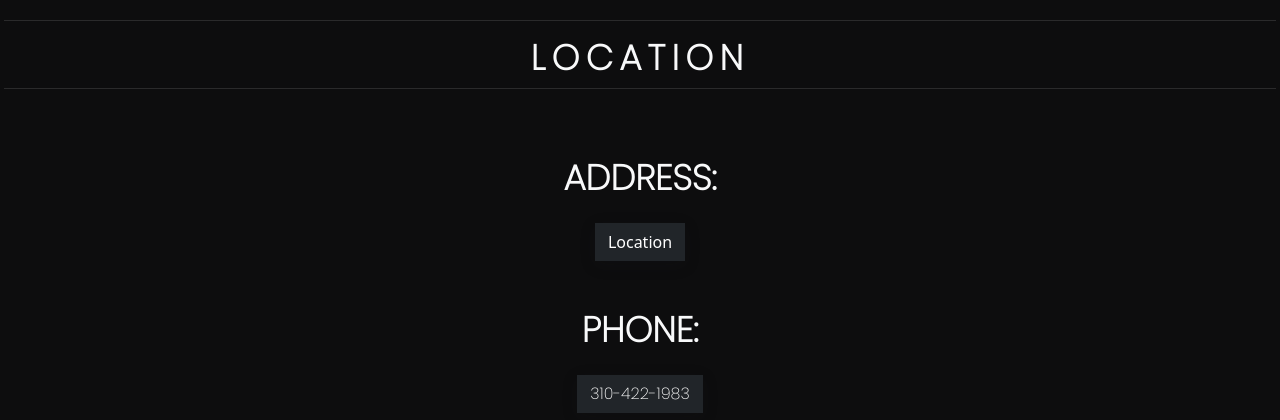
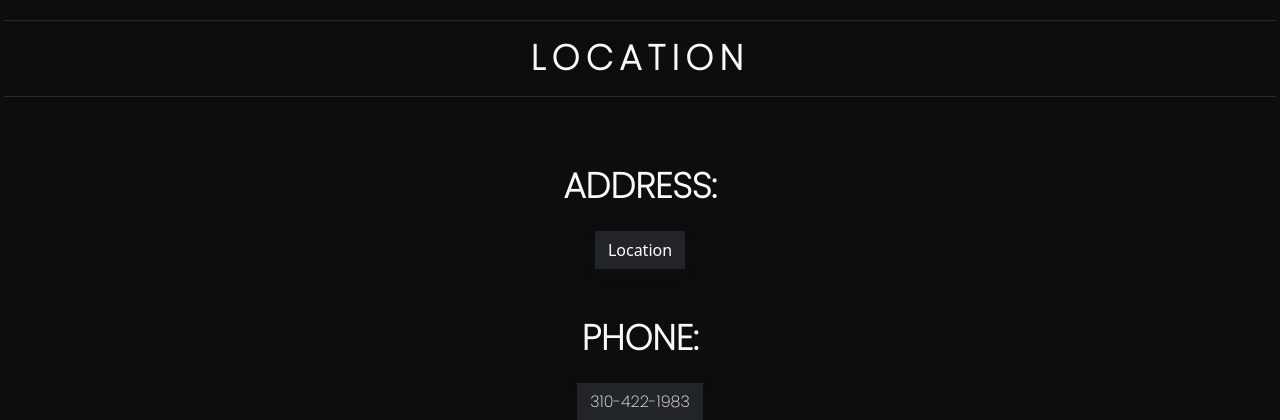
Before and after one commit to shayanvalaie/hustle_striking, a Django app: template hustle_striking_app/templates/store/location.html in a window 1280 px wide. Shown: the part 87-507 px from the top of the page. Run offline with Django 3.2, Linux system fonts and the light colour scheme; the template is opened without the code that fills it, so the values that code supplies are empty; some libraries are stand-ins or nearby versions.

Commit message:
header fix

```diff
--- a/hustle_striking_app/templates/store/location.html
+++ b/hustle_striking_app/templates/store/location.html
@@ -3,8 +3,8 @@
 {% block content %}
 <div class="text-center p-1 mb-5">
     <hr class="mt-3" style="color:grey">
-    <h1 style="letter-spacing: .4rem;" class="text-light mt-1 font-weight-bold">Location</h1>
-    <hr class="mt-2" style="color:grey">
+    <h1 style="letter-spacing: .4rem;" class="text-light font-weight-bold">Location</h1>
+    <hr class="mt-3" style="color:grey">
 
     <div class="mt-5 row text-center">
 
--- a/hustle_striking_app/templates/store/store.html
+++ b/hustle_striking_app/templates/store/store.html
@@ -5,7 +5,7 @@
 	<div class="row">
 		<hr class="mt-3" style="color:grey">
 		<h1 style="letter-spacing: .4rem;" class="text-light mt-1 font-weight-bold">Membership Options</h1>
-		<hr class="mt-2" style="color:grey">
+		<hr class="mt-3" style="color:grey">
 		{% for product in products %}
 		<div class=" col-lg-4 col-md-6 col-sm-6 p-5">
 
```
